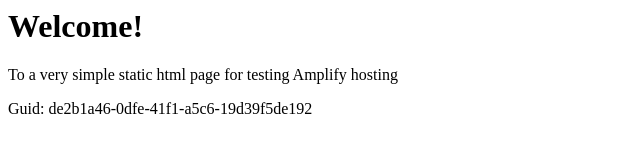
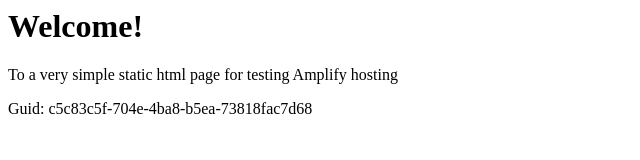
Before and after one commit to aws-aemilia-pdx/Github-PR-Commit-Integration-Test-DoNotTouch-GitHubWebhookPushCanaryTest-v1-prod-us-west-2, a website: page src/index.html in a window 1280 px wide. Shown: the full height of the page, 0-640 px from the left. Drawn offline with Linux system fonts and the light colour scheme.

Commit message:
commit from integ tests

```diff
--- a/src/index.html
+++ b/src/index.html
@@ -12,6 +12,6 @@
 <body>
     <h1>Welcome!</h1>
     <p>To a very simple static html page for testing Amplify hosting</p>
-    <p>Guid: de2b1a46-0dfe-41f1-a5c6-19d39f5de192</p></body>
+    <p>Guid: c5c83c5f-704e-4ba8-b5ea-73818fac7d68</p></body>
 
 </html>
```
